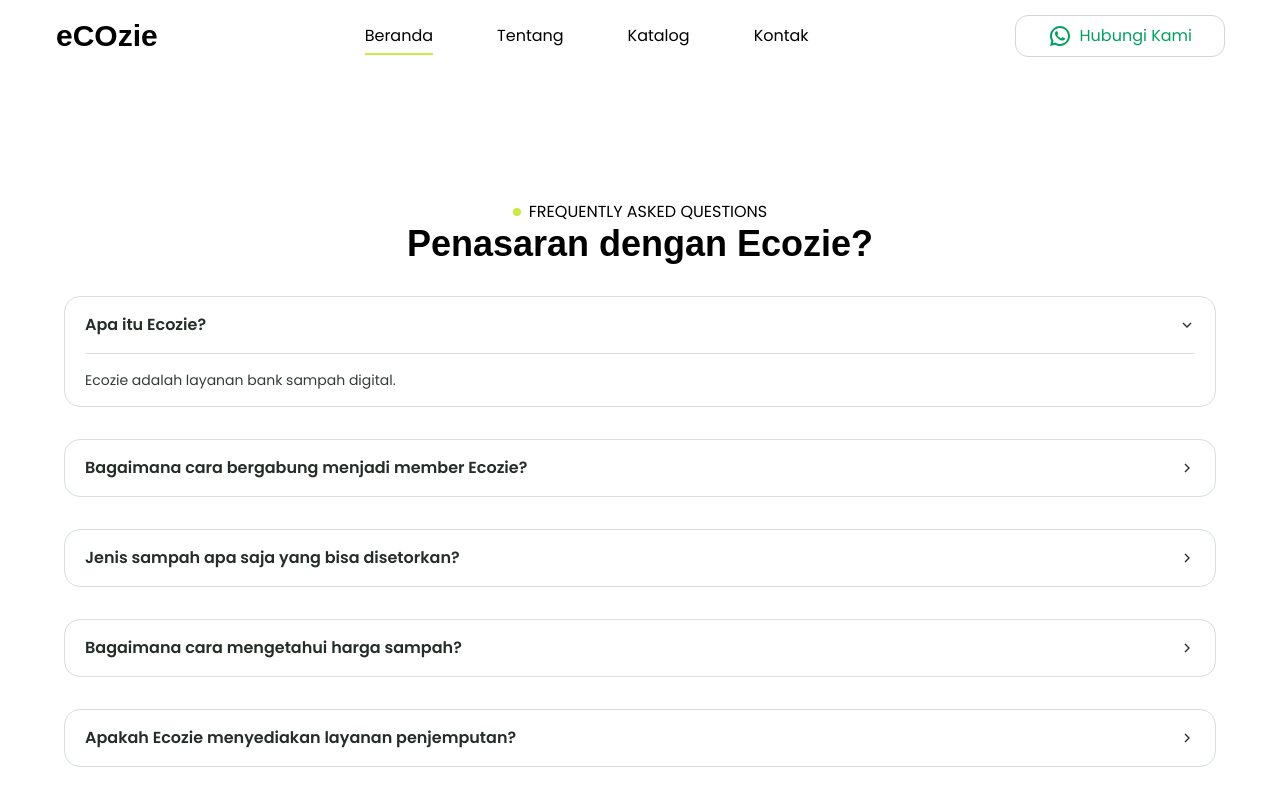
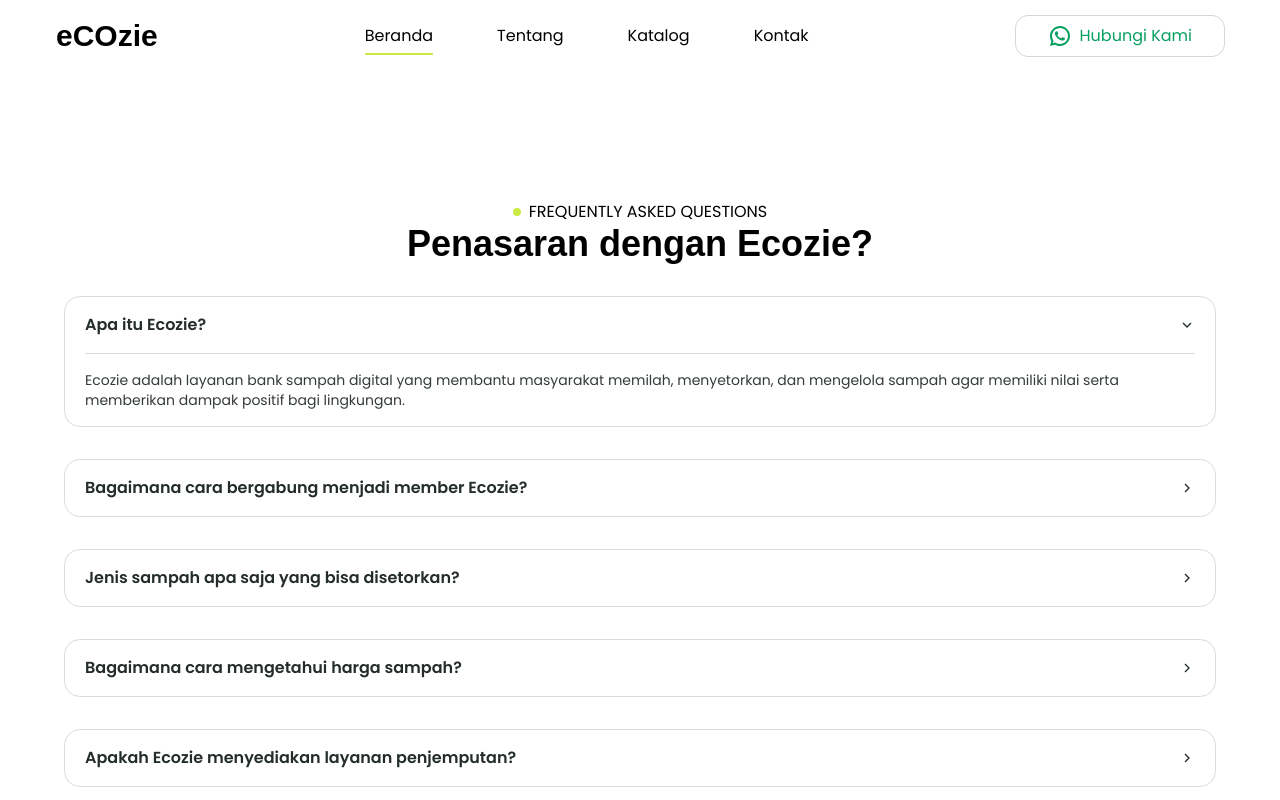
Before and after one commit to khaaisnt/eCOzie_FE, a Next.js app: page / in a window 1280 px wide. Shown: the top 800 px of the page. Built offline with nearby package versions, Linux system fonts and the light colour scheme; a web font is replaced by a local one.

Commit message:
feat: enhance FAQ section with detailed explanations and add new question about pickup service

```diff
--- a/app/page.tsx
+++ b/app/page.tsx
@@ -4,7 +4,6 @@ import Image from "next/image";
 export default function Home() {
   return (
     <main className="px-6 md:px-16">
-
 
       {/* FAQ */}
       <section className="my-32">
@@ -19,19 +18,34 @@ export default function Home() {
         </div>
         <div className="flex flex-col gap-8">
           <Accordion title="Apa itu Ecozie?" defaultOpen>
-            Ecozie adalah layanan bank sampah digital.
+            Ecozie adalah layanan bank sampah digital yang membantu masyarakat
+            memilah, menyetorkan, dan mengelola sampah agar memiliki nilai serta
+            memberikan dampak positif bagi lingkungan.
           </Accordion>
           <Accordion title="Bagaimana cara bergabung menjadi member Ecozie?">
-            Ecozie adalah layanan bank sampah digital.
+            Cara bergabung menjadi member Ecozie sangat mudah. Anda dapat
+            mendaftar melalui aplikasi Ecozie yang tersedia di Play Store dan
+            App Store. Setelah mendaftar, Anda akan mendapatkan akun member yang
+            dapat digunakan untuk menyetorkan sampah dan mengakses berbagai
+            fitur Ecozie.
           </Accordion>
           <Accordion title="Jenis sampah apa saja yang bisa disetorkan?">
-            Ecozie adalah layanan bank sampah digital.
+            Jenis sampah yang bisa disetorkan melalui Ecozie meliputi sampah
+            organik, sampah anorganik, dan sampah elektronik. Pastikan untuk
+            memisahkan sampah sesuai kategori sebelum menyetorkannya agar proses
+            pengelolaan lebih efisien.
           </Accordion>
           <Accordion title="Bagaimana cara mengetahui harga sampah?">
-            Ecozie adalah layanan bank sampah digital.
+            Harga sampah dapat diketahui melalui aplikasi Ecozie. Setiap jenis
+            sampah memiliki harga yang berbeda, dan harga tersebut dapat berubah
+            sesuai dengan kondisi pasar. Pastikan untuk selalu memeriksa harga
+            terbaru sebelum menyetorkan sampah.
           </Accordion>
           <Accordion title="Apakah Ecozie menyediakan layanan penjemputan?">
-            Ecozie adalah layanan bank sampah digital.
+            Ya, Ecozie menyediakan layanan penjemputan sampah bagi member yang
+            berada di area layanan kami. Anda dapat menjadwalkan penjemputan
+            melalui aplikasi Ecozie, dan tim kami akan datang ke lokasi Anda
+            untuk mengambil sampah yang telah dipilah.
           </Accordion>
         </div>
       </section>
```
